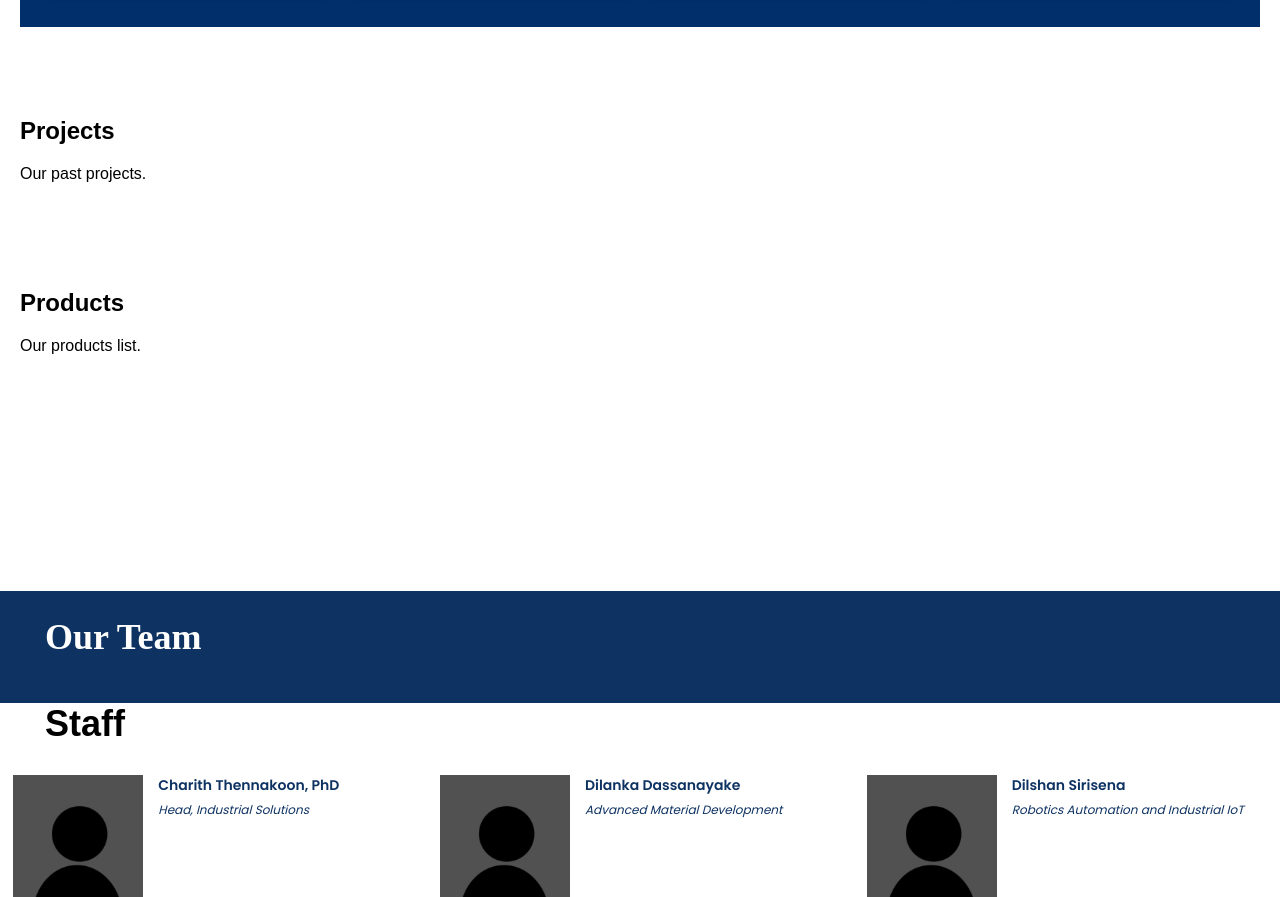
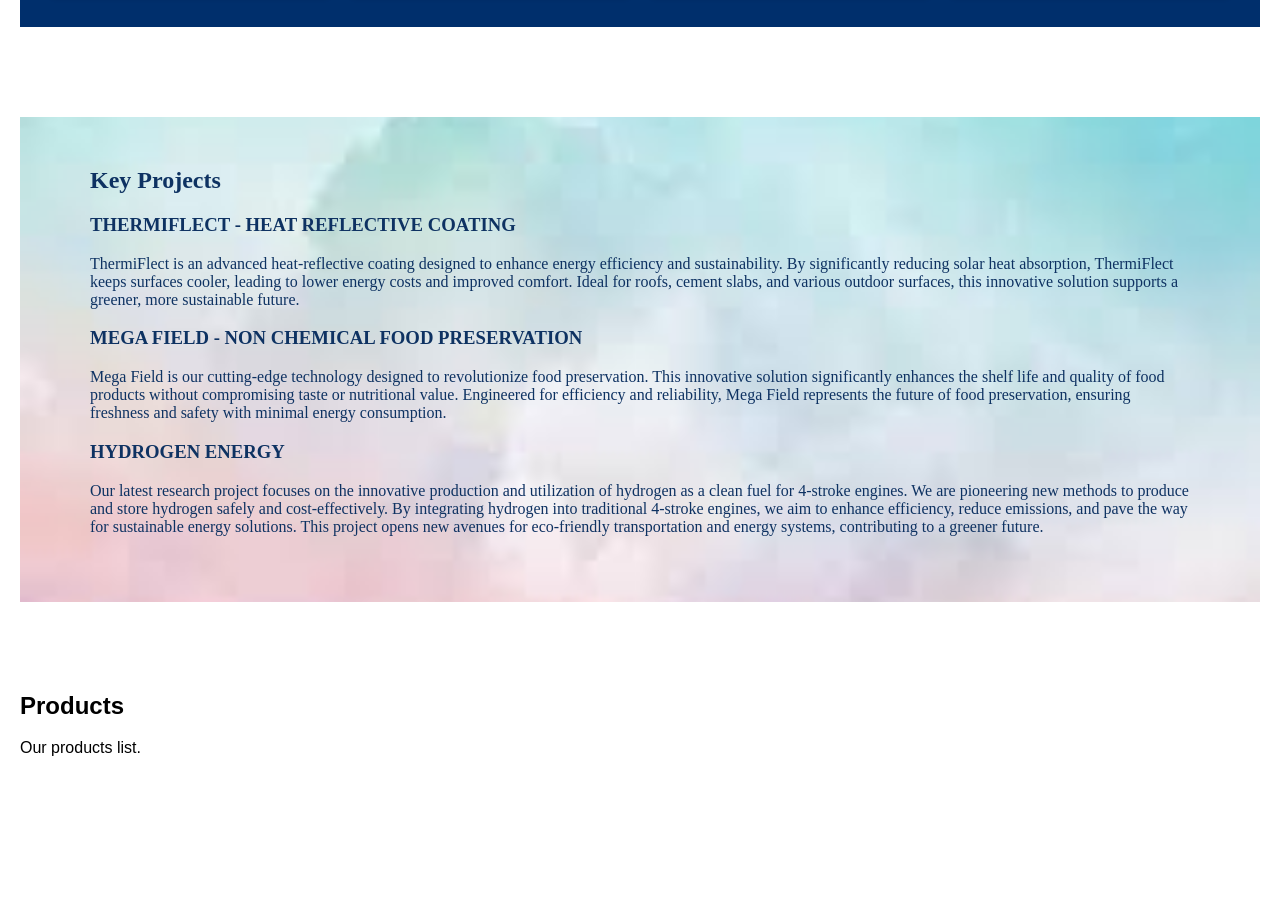
Before and after one commit to YuvinNavod/R-S-I-Technologies, a plain HTML site: page index.html in a window 1280 px wide. Shown: the part 877-1774 px from the top of the page. Drawn offline with Linux system fonts and the light colour scheme; files whose address does not match are found by name.

Commit message:
project update

```diff
--- a/index.html
+++ b/index.html
@@ -64,8 +64,17 @@
     </section>
 
     <section id="projects">
-        <h1>Projects</h1>
-        <p>Our past projects.</p>
+        <div class="project-section">
+            <h1>Key Projects</h1>
+            <h3>THERMIFLECT - HEAT REFLECTIVE COATING</h3>
+            <p>ThermiFlect is an advanced heat-reflective coating designed to enhance energy efficiency and sustainability. By significantly reducing solar heat absorption, ThermiFlect keeps surfaces cooler, leading to lower energy costs and improved comfort. Ideal for roofs, cement slabs, and various outdoor surfaces, this innovative solution supports a greener, more sustainable future.</p>
+            <h3>MEGA FIELD - NON CHEMICAL FOOD PRESERVATION</h3>
+            <p>Mega Field is our cutting-edge technology designed to revolutionize food preservation. This innovative solution significantly enhances the shelf life and quality of food products without compromising taste or nutritional value. Engineered for efficiency and reliability, Mega Field represents the future of food preservation, ensuring freshness and safety with minimal energy consumption.</p>
+            <h3>HYDROGEN ENERGY</h3>
+            <p>Our latest research project focuses on the innovative production and utilization of hydrogen as a clean fuel for 4-stroke engines. We are pioneering new methods to produce and store hydrogen safely and cost-effectively. By integrating hydrogen into traditional 4-stroke engines, we aim to enhance efficiency, reduce emissions, and pave the way for sustainable energy solutions. This project opens new avenues for eco-friendly transportation and energy systems, contributing to a greener future.</p>
+
+        </div>
+
     </section>
 
     <section id="products">
--- a/styles.css
+++ b/styles.css
@@ -140,9 +140,22 @@ section h1 {
 }
 
 /* style for projects section */
-#projects {
-    background-color: #ffffff;
+
+.project-section
+ {
+    background: url('images/Backgrounds/about.jpg') no-repeat center center;
+    background-size: cover;  /* Ensures the image covers the section */
+    padding: 50px 70px;
+    text-align: left;
+    color: #0E3262;       /* Headding colour*/
+    font-family: montserrat;
 }
+
+.project-section h1 h3{
+    font-weight: bold;
+}
+
+
 
 /* style for products section */
 #products {
```
